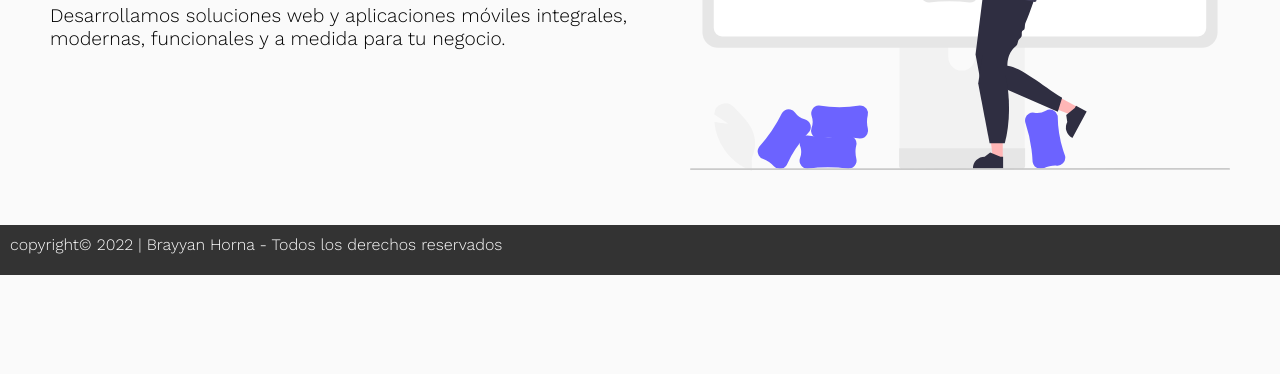
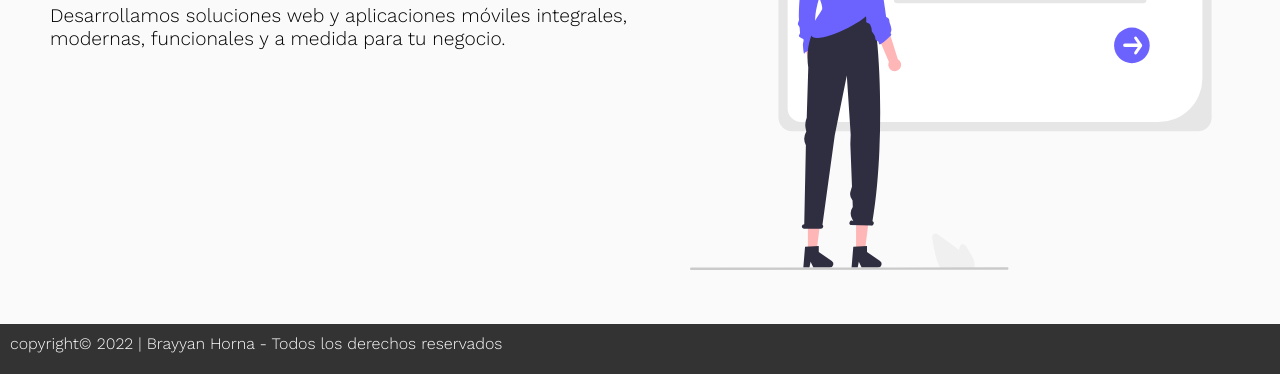
Before and after one commit to bhornaf/Invent, a plain HTML site: page index.html in a window 1280 px wide. Shown: the part 430-804 px from the top of the page. Drawn offline with nearby package versions, Linux system fonts and the light colour scheme.

Commit message:
Fix img Servicios

```diff
--- a/index.html
+++ b/index.html
@@ -31,7 +31,7 @@
             <p>Desarrollamos soluciones web y aplicaciones móviles integrales, modernas, funcionales y a medida para tu negocio.<p>
         </div>
         <div class="container__img" data-aos="zoom-in-left">
-            <img src="/assets/img-index.svg" alt="Imagen Principal">
+            <img src="./assets/index.svg" alt="Imagen Principal">
         </div>
     </main>
     <footer class="footer">
```
Also changed, not shown: assets/index.svg (renamed from assets/undraw_knowledge_re_leit.svg), assets/undraw_building_blocks_re_rwls.svg (renamed from assets/img-index.svg).
